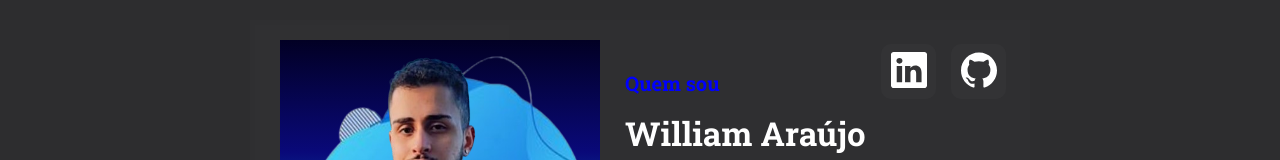
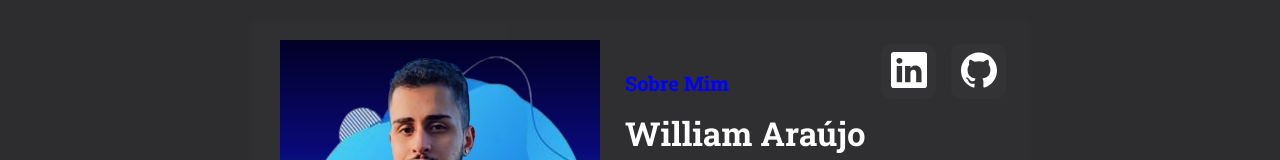
Before and after one commit to WilliamFilh0/Portfolio, a React (Vite) app: page / in a window 1280 px wide. Shown: the part 230-390 px from the top of the page. Built offline with nearby package versions, Linux system fonts and the light colour scheme.

Commit message:
feat: update AboutTitle message

```diff
--- a/src/page/Home.jsx
+++ b/src/page/Home.jsx
@@ -52,7 +52,7 @@ export function Page() {
               <ContactContainer>
                 <Contact />
               </ContactContainer>
-              <AboutTitle>Quem sou</AboutTitle>
+              <AboutTitle>Sobre Mim</AboutTitle>
               <NameTitle>William Araújo</NameTitle>
               <RoleTitle>Front-End Developer</RoleTitle>
               <ProfileDescription>
```
